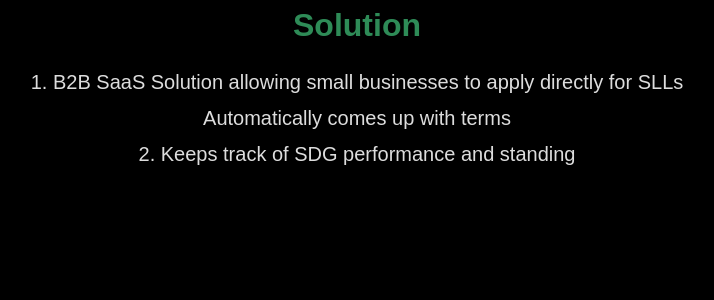
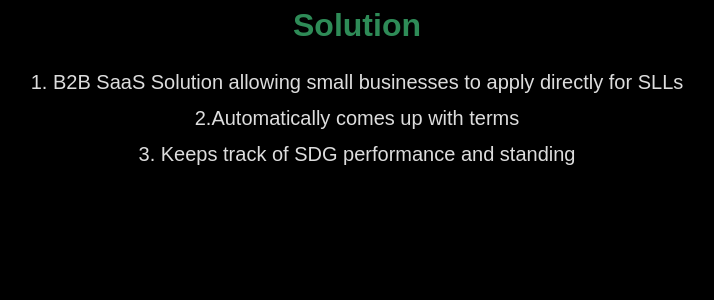
Before and after one commit to enano1/divhacks-2024, a Django app: page / in a window 1280 px wide. Shown: the part 1781-2081 px from the top of the page, without its empty margins (283-997 px from the left). Run offline with Django 5.2, Linux system fonts and the light colour scheme.

Commit message:
added to home

```diff
--- a/project/templates/project/home.html
+++ b/project/templates/project/home.html
@@ -53,8 +53,8 @@
                 <h3>Solution</h3>
                 <p>
                     1. B2B SaaS Solution allowing small businesses to apply directly for SLLs <br>
-                    Automatically comes up with terms <br>
-                    2. Keeps track of SDG performance and standing
+                    2.Automatically comes up with terms <br>
+                    3. Keeps track of SDG performance and standing
                 </p>
             </div>
             <hr class="section-divider">
```
